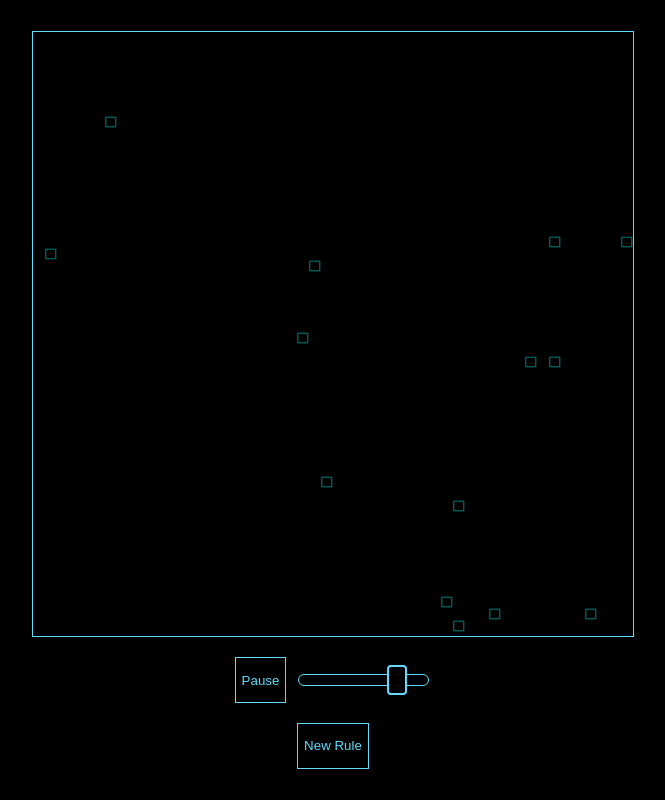
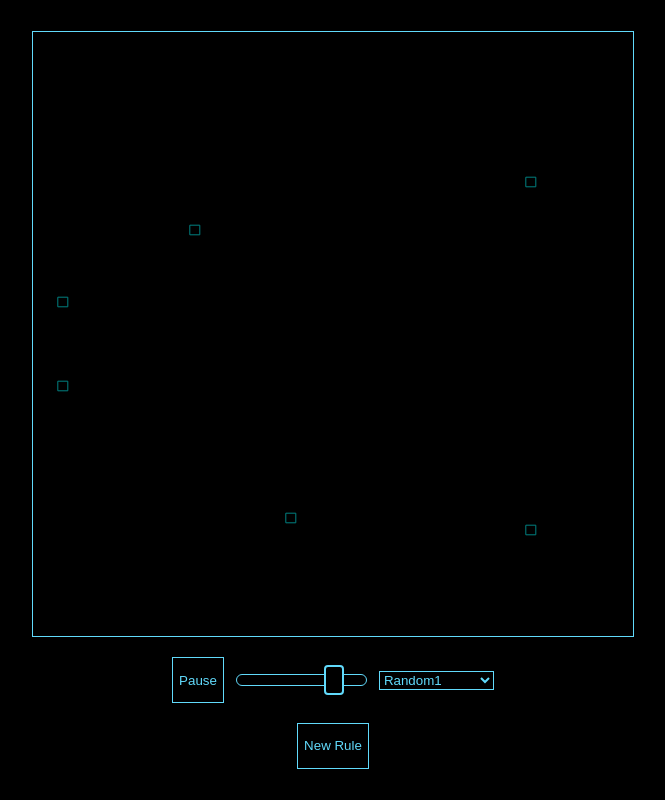
Before and after one commit to NLZ432/automata, a React (Create React App) app: page / in a window 1280 px wide. Shown: the whole page, without its empty margins (307-972 px from the left). Built offline with nearby package versions, Linux system fonts and the light colour scheme.

Commit message:
base rule changing is back

```diff
--- a/src/components/GridController/GridController.tsx
+++ b/src/components/GridController/GridController.tsx
@@ -54,11 +54,7 @@ export default function GridController(props: { grid: HyperGrid }) {
     }
 
     const onGridClick = (cellX: number, cellY: number): void => {
-        console.log(controllerState);
-        console.log(stateRef.current);
-        console.log(newZone);
         if (stateRef.current == ControllerState.AddRuleCenter) {
-            console.log("center");
             if (newZoneRef.current != null) {
                 newZoneRef.current.start.x = cellX;
                 newZoneRef.current.start.y = cellY;
@@ -66,7 +62,6 @@ export default function GridController(props: { grid: HyperGrid }) {
             setControllerState(ControllerState.AddRuleRadius)
         }
         else if (stateRef.current == ControllerState.AddRuleRadius) {
-            console.log("radius");
             if (newZoneRef.current != null) {
                 let radius = distance(newZoneRef.current.start.x, newZoneRef.current.start.y, cellX, cellY);
                 newZoneRef.current.radius = radius;
@@ -74,7 +69,6 @@ export default function GridController(props: { grid: HyperGrid }) {
             setControllerState(ControllerState.AddRuleWanderRadius)
         }
         else if (stateRef.current == ControllerState.AddRuleWanderRadius) {
-            console.log("wanderradius");
             if (newZoneRef.current != null) {
                 let radius = distance(newZoneRef.current.start.x, newZoneRef.current.start.y, cellX, cellY);
                 newZoneRef.current.wanderRadius = radius;
@@ -83,6 +77,11 @@ export default function GridController(props: { grid: HyperGrid }) {
             setControllerState(ControllerState.Normal)
             setNewZone(null);
         }
+    }
+
+    const handleChangeBaseRule = (rule: Rule) => {
+        props.grid.setRule(rule);
+        setBaseRule(() => rule);
     }
 
     const handleSelectRule = (rule: Rule) => {
@@ -102,6 +101,7 @@ export default function GridController(props: { grid: HyperGrid }) {
                         }}>
                 <PlayButton running={running} setRunning={handleSetRunning} />
                 <SpeedSlider min={0} max={1000} setInterval={changeInterval} />
+                <RuleSelect rules={rule_map} default="Random1" onSelect={handleChangeBaseRule}/>
             </div>
             <ZoneList wzones={props.grid.wanderingZones} />
             <div>
```
